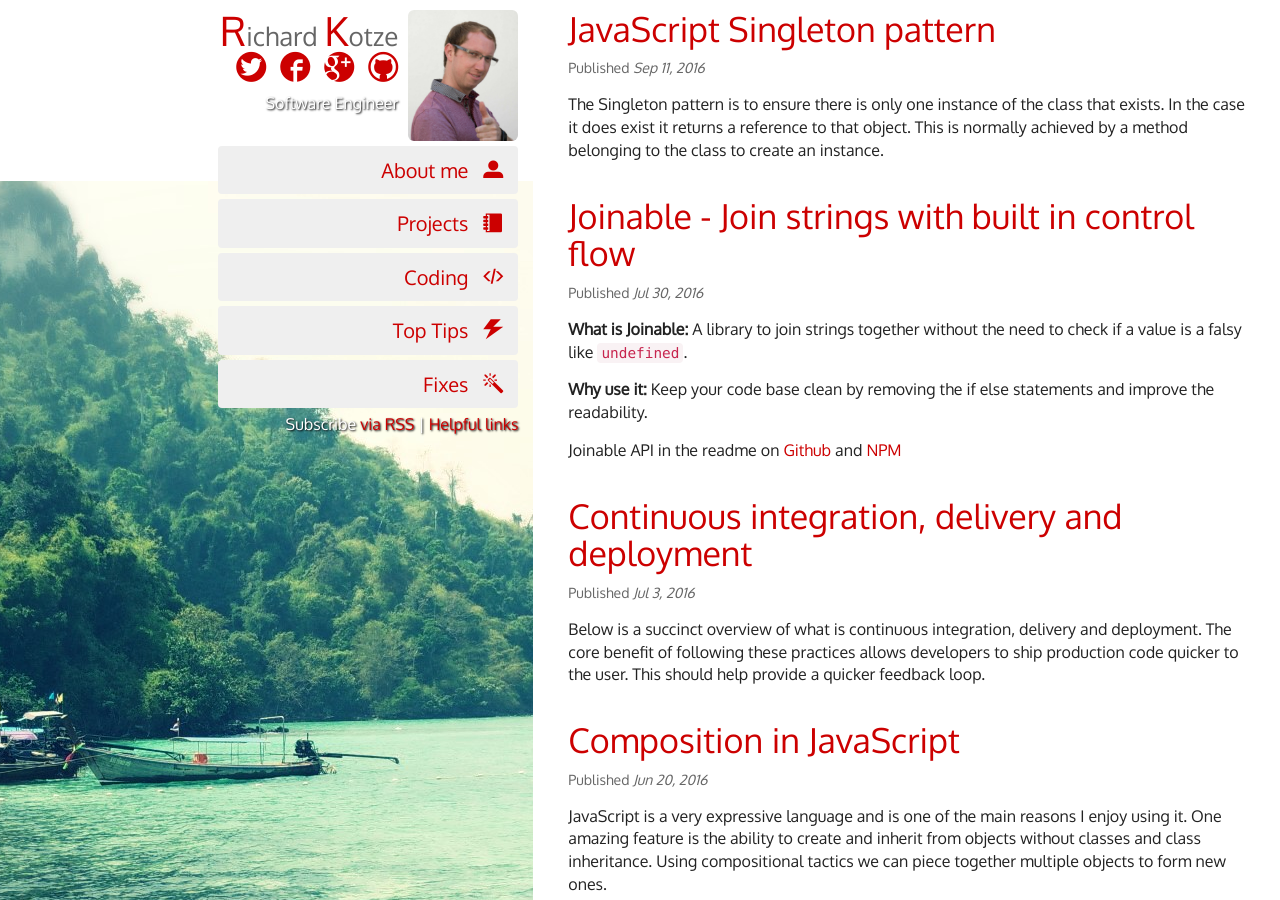
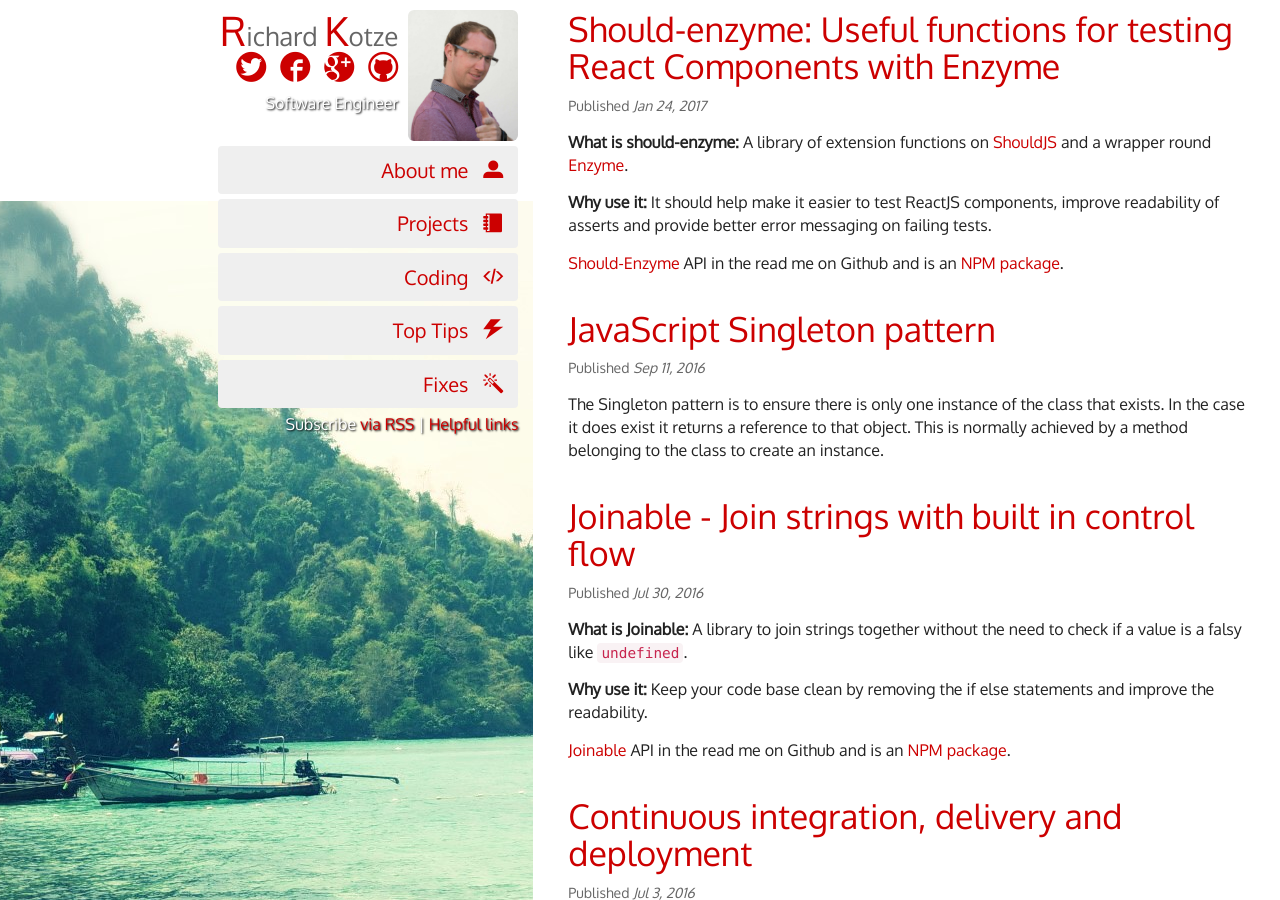
Before and after one commit to rkotze/rkotze.github.io, a Jekyll site: the page built from index.html, in a window 1280 px wide and 900 px high. Built offline with Jekyll 4.4.1, drawn with Linux system fonts in a browser that asks for light colours; the list of posts is cut into pages by our own code; some of the changed text lies outside the part shown.

Commit message:
started should enzyme post.

```diff
--- a/_posts/2016-07-30-joinable.md
+++ b/_posts/2016-07-30-joinable.md
@@ -13,7 +13,7 @@ excerpt_separator: <!--more-->
 
 **Why use it:** Keep your code base clean by removing the if else statements and improve the readability.
 
-Joinable API in the readme on [Github](https://github.com/rkotze/joinable){:target="_blank"} and [NPM](https://www.npmjs.com/package/joinable){:target="_blank"}
+[Joinable](https://github.com/rkotze/joinable){:target="_blank"} API in the read me on Github and is an [NPM package](https://www.npmjs.com/package/joinable){:target="_blank"}.
 
 <!--more-->
 
--- /dev/null
+++ b/_posts/2017-01-25-should-enzyme.md
@@ -0,0 +1,18 @@
+---
+layout: post
+title:  "Should-enzyme: Useful functions for testing React Components with Enzyme"
+date:   2017-01-24 17:00:12 +0000
+permalink: /projects/should-enzyme
+category: projects
+meta_description: >
+ Useful set of functions that extends ShouldJS and wrappers Enzyme.
+excerpt_separator: <!--more-->
+---
+
+**What is should-enzyme:** A library of extension functions on [ShouldJS](https://shouldjs.github.io/) and a wrapper round [Enzyme](https://github.com/airbnb/enzyme).
+
+**Why use it:** It should help make it easier to test ReactJS components, improve readability of asserts and provide better error messaging on failing tests.
+
+[Should-Enzyme](https://github.com/rkotze/should-enzyme){:target="_blank"} API in the read me on Github and is an [NPM package](https://www.npmjs.com/package/should-enzyme){:target="_blank"}.
+
+<!--more-->
```
